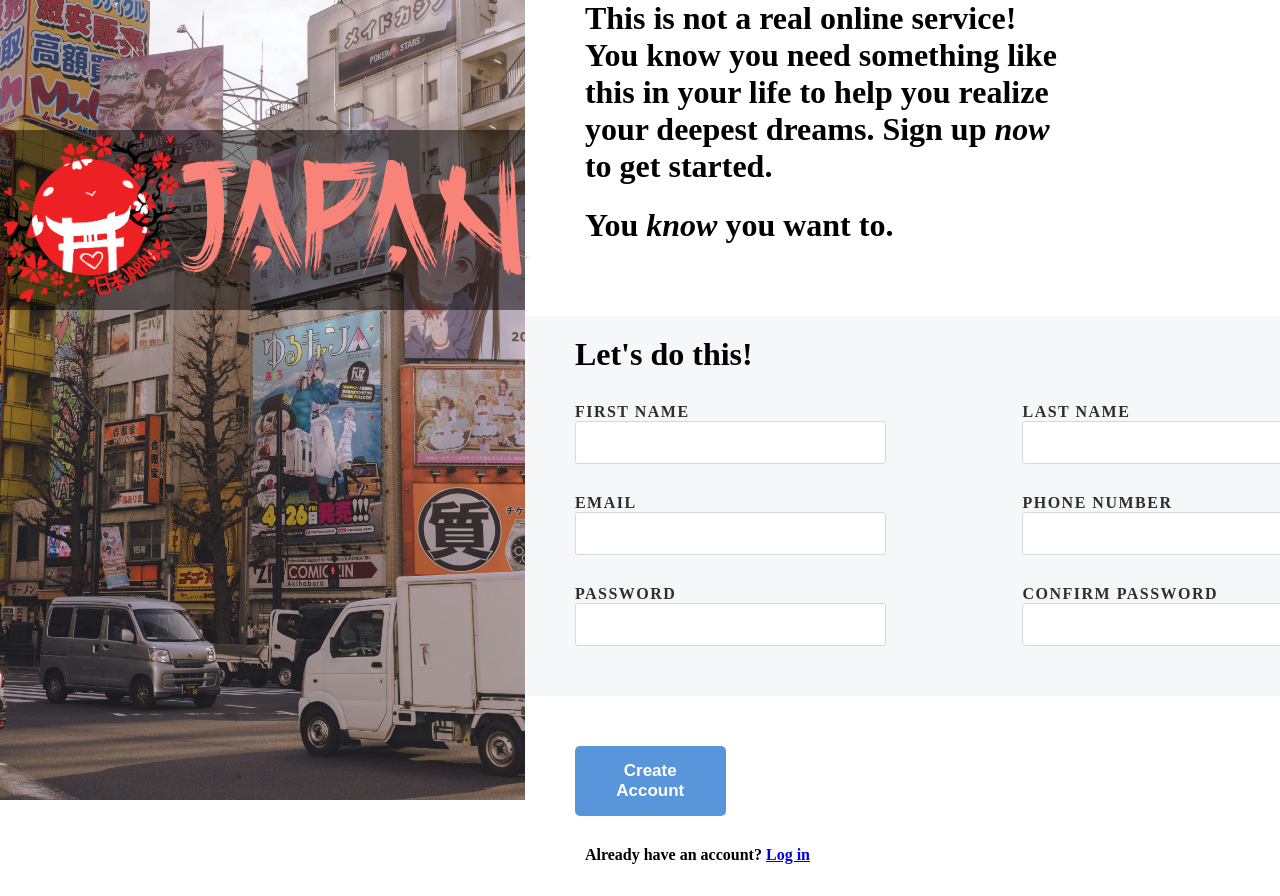
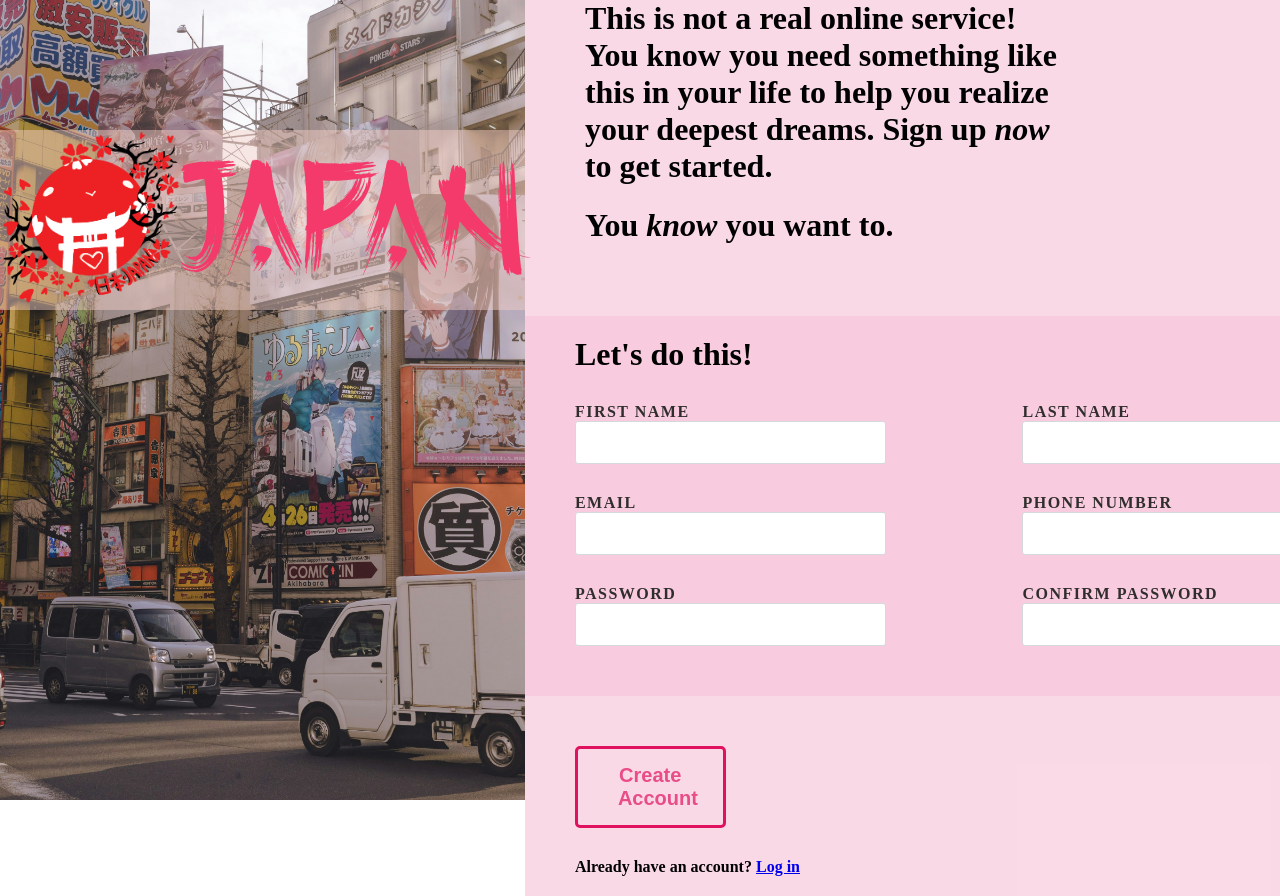
Before and after one commit to nishanth09m/signupForm, a plain HTML site: page index.html in a window 1280 px wide. Shown: the top 896 px of the page. Drawn offline with Linux system fonts and the light colour scheme.

Commit message:
Add some style changes

```diff
--- a/index.html
+++ b/index.html
@@ -26,7 +26,7 @@
                 <p>You <em>know</em> you want to.</p>
             </div>
 
-            <form action="" method="post" class="web-form">
+            <form action="" method="get" class="web-form">
                 <div class="details">
                     <p>Let's do this!</p>
                     <div class="row-one">
@@ -49,7 +49,7 @@
 
                         <div class="form-row">
                             <label for="pno">Phone Number</label>
-                            <input type="text" id="pno" name="pno" required>
+                            <input type="text" id="pno" name="pno" maxlength="9" minlength="9" required>
                         </div>
                     </div>
 
@@ -68,7 +68,7 @@
                 </div>
 
                 <div class="footer">
-                    <button type="submit">Create Account</button>
+                    <button>Create Account</button>
                     <p>Already have an account? <a href="#">Log in</a></p>
                 </div>
             </form>
--- a/styles.css
+++ b/styles.css
@@ -19,7 +19,7 @@
 
 .left {
     height: 100vh;
-    width: 65%;
+    width: 80%;
 
     background: url(images/japan.jpg);
     background-position: center;
@@ -27,13 +27,12 @@
 }
 
 .logo{
-    background-color: #5995DA;
     display: flex;
     align-items: center;
     justify-content: space-evenly;
     position: relative;
     top: 130px;
-    background-color: rgba(0, 0, 0, 0.473);
+    background-color: rgba(243, 207, 198, 0.473);
 }
 
 img{
@@ -49,13 +48,14 @@ img{
     monospace;
     position: relative;
     top: 20px;
-    color: #F88379;
+    color: #F33A6A;
 }
 
 .container {
     display: flex;
     flex-direction: column;
     justify-content: center;
+    background-color: rgb(224, 17, 95, 0.157);
 }
 
 .para{
@@ -71,7 +71,7 @@ img{
 
 
 .details{
-    background-color: #F6F7F8;
+    background-color: rgb(248, 200, 220, 0.8);
 
     width: 100%;
     padding: 10px 50px 20px;
@@ -119,18 +119,17 @@ img{
 
 .footer p{
     margin-top: 30px;
-    margin-left: 10px;
     font-weight: 550;
 }
 
 .footer button {
-    font-size: 17px;
+    font-size: 20px;
     font-weight: bold;
 
-    color: #FFFFFF;
-    background-color: #5995DA;
+    color: rgb(224, 17, 95, 0.7);
+    background-color: #5995da00;
 
-    border: none;
+    border: 3px solid rgb(224, 17, 95);
     border-radius: 5px;
 
     padding: 15px 40px;
@@ -141,9 +140,9 @@ img{
   }
 
 .form-row input:hover{
-    border: 1px solid aqua;
+    border: 1px solid darkblue;
 }
 
 .footer button:hover {
-    background-color: #76AEED;
+    background-color: rgb(248, 200, 220, 0.5);
   }
```
Also changed, not shown: sign-up-form.png (deleted).
